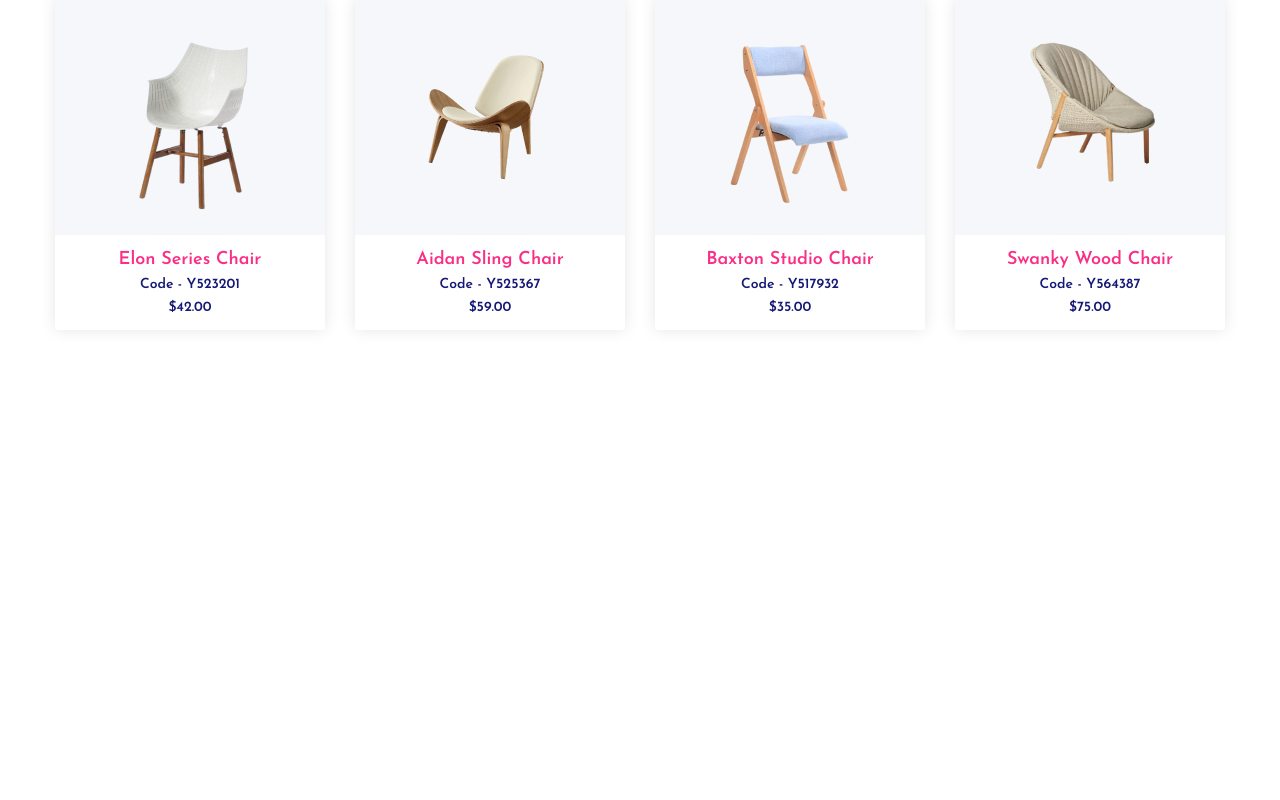
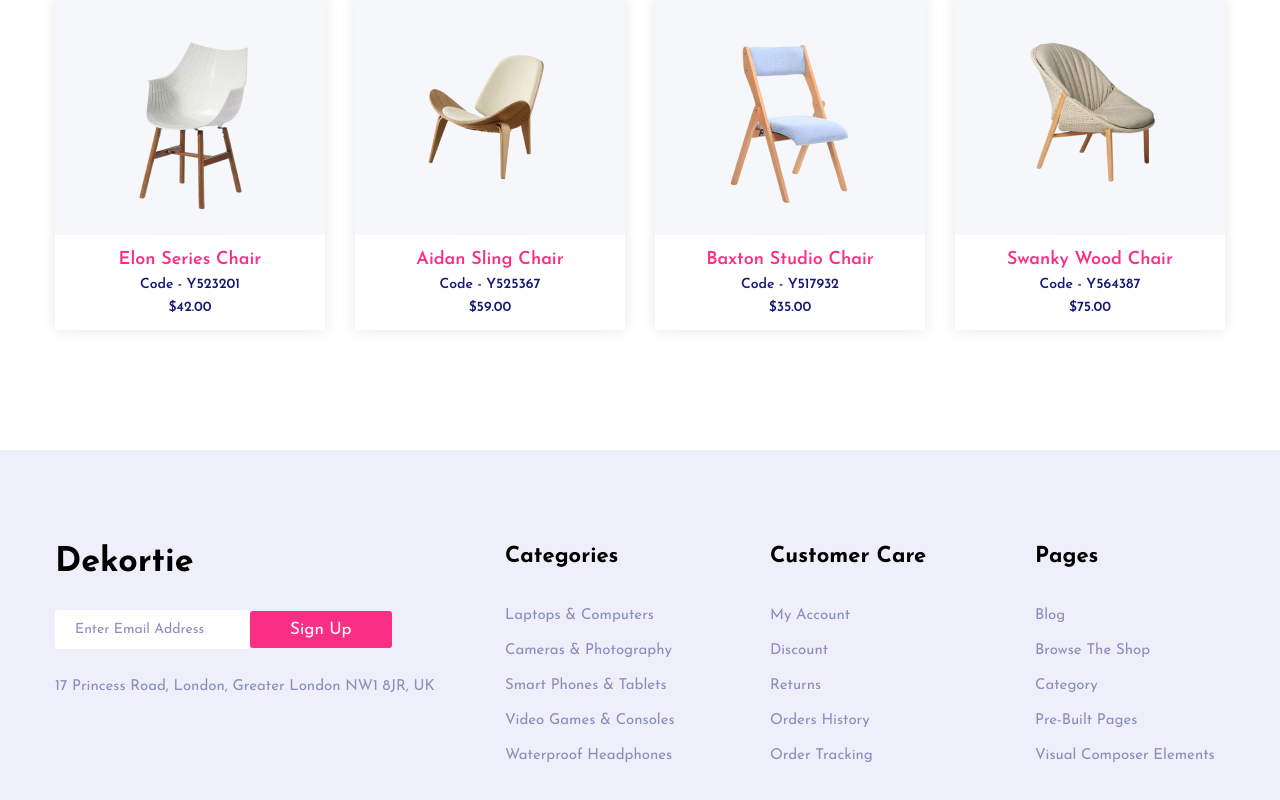
Before and after one commit to rxfr-dvpr/Dekortie-Shop, a Vue app: page / in a window 1280 px wide. Shown: the part 896-1696 px from the top of the page. Before the commit the page ends 1346 px from the top, so only its background shows below. Built offline with nearby package versions, Linux system fonts and the light colour scheme.

Commit message:
footer almost finished

```diff
--- a/src/assets/scss/main.scss
+++ b/src/assets/scss/main.scss
@@ -75,6 +75,13 @@ button {
     flex-wrap: wrap;
 }
 
+.logo-brand {
+    font-size: 34px;
+    font-weight: 700;
+    text-transform: capitalize;
+    user-select: none;
+}
+
 .heading__bar {
     .bar__contacts, .user__links {
         &-item {
--- /dev/null
+++ b/src/components/Footer.vue
@@ -0,0 +1,143 @@
+<template>
+  <footer class="footer">
+    <div class="container">
+        <div class="row">
+            <div class="footer-content">
+                <router-link to="/" class="footer-logo logo-brand">{{ store.logo }}</router-link>
+
+                <div class="footer-form">
+                    <input type="email" class="footer-email-inp"
+                    v-model="store.form.emailValue" placeholder="Enter Email Address" required>
+                    <button class="footer-btn pink-btn">{{ store.form.btnValue }}</button>
+                </div>
+
+                <p class="footer-content-txt">{{ store.form.locationTxt }}</p>
+            </div>
+
+            <div class="footer__links">
+                <div class="footer__links-item" v-for="(item, idx) in store.footerLinks" :key="idx">
+                    <p class="footer__links-item-title">{{ item.title }}</p>
+
+                    <router-link :to="link.url" class="footer__links-item-link" v-for="(link, id) in item.list" :key="id">{{ link.name }}</router-link>
+                </div>
+            </div>
+        </div>
+    </div>
+  </footer>
+
+  <div class="copyright__content">
+    <div class="container">
+        <div class="row">
+            <p class="copyright-txt"></p>
+
+
+        </div>
+    </div>
+  </div>
+</template>
+
+<script>
+import { footerStore } from "@/stores/footerStore.js";
+
+export default {
+    name: 'Footer',
+    data() {
+        return {
+            store: footerStore()
+        }
+    }
+}
+
+</script>
+
+<style lang="scss" scoped>
+
+.footer {
+    width: 100%;
+    background: var(--footer-bg);
+    padding: 95px 0;
+
+    .row {
+        justify-content: space-between;
+    }
+
+    &-content {
+        max-width: 400px;
+        width: 100%;
+        display: flex;
+        flex-direction: column;
+        align-items: flex-start;
+        row-gap: 30px;
+
+        .footer-logo {
+            color: var(--dark-color);
+        }
+
+        .footer-form {
+            max-width: max-content;
+            width: 100%;
+            display: flex;
+            align-items: center;
+
+            .footer-email-inp {
+                padding: 12px 20px;
+                background: var(--main-white);
+                border: 0;
+                border-radius: 3px;
+                color: var(--txt-purple);
+                font-size: 14px;
+                outline: none;
+
+                &::placeholder {
+                    color: var(--txt-purple);
+                }
+            }
+
+            .footer-btn {
+                padding: 10px 40px;
+            }
+        }
+
+        &-txt {
+            font-size: 15px;
+            color: var(--txt-purple);
+            text-transform: capitalize;
+        }
+    }
+
+    &__links {
+        max-width: 720px;
+        width: 100%;
+        display: flex;
+        justify-content: space-between;
+
+        &-item {
+            max-width: 190px;
+            width: 100%;
+            display: flex;
+            flex-direction: column;
+            align-items: flex-start;
+            row-gap: 20px;
+
+            &-title {
+                font-size: 22px;
+                font-weight: 700;
+                color: var(--dark-color);
+                text-transform: capitalize;
+                margin-bottom: 20px;
+            }
+
+            &-link {
+                font-size: 15px;
+                color: var(--txt-purple);
+                text-transform: capitalize;
+
+                &:hover {
+                    color: var(--main-pink);
+                }
+            }
+        }
+    }
+}
+
+</style>
--- a/src/components/Nav.vue
+++ b/src/components/Nav.vue
@@ -48,13 +48,6 @@ export default {
     justify-content: space-between;
   }
 
-  .logo-brand {
-    font-size: 34px;
-    font-weight: 700;
-    text-transform: capitalize;
-    user-select: none;
-  }
-
   &__collapse {
     max-width: max-content;
     width: 100%;
--- a/src/router/router.js
+++ b/src/router/router.js
@@ -35,8 +35,8 @@ const router = createRouter({
       component: () => import('@/views/ProductsView.vue')
     },
     {
-      path: '/login',
-      name: 'login',
+      path: '/account',
+      name: 'account',
       component: () => import('@/views/AccountView.vue')
     },
     {
--- /dev/null
+++ b/src/stores/footerStore.js
@@ -0,0 +1,89 @@
+import { defineStore } from "pinia";
+
+export const footerStore = defineStore('Footer Store', {
+    state: () => ({
+        logo: 'dekortie',
+        form: {
+            emailValue: '',
+            btnValue: 'sign up',
+            locationTxt: '17 Princess Road, London, Greater London NW1 8JR, UK'
+        },
+        footerLinks: [
+            {
+                title: 'categories',
+                list: [
+                    {
+                        name: 'laptops & computers',
+                        url: '/shop'
+                    },
+                    {
+                        name: 'cameras & photography',
+                        url: '/shop'
+                    },
+                    {
+                        name: 'smart phones & tablets',
+                        url: '/shop'
+                    },
+                    {
+                        name: 'video games & consoles',
+                        url: '/shop'
+                    },
+                    {
+                        name: 'waterproof headphones',
+                        url: '/shop'
+                    }
+                ]
+            },
+            {
+                title: 'customer care',
+                list: [
+                    {
+                        name: 'my account',
+                        url: '/account'
+                    },
+                    {
+                        name: 'discount',
+                        url: '/account'
+                    },
+                    {
+                        name: 'returns',
+                        url: '/account'
+                    },
+                    {
+                        name: 'orders history',
+                        url: '/account'
+                    },
+                    {
+                        name: 'order tracking',
+                        url: '/account'
+                    }
+                ]
+            },
+            {
+                title: 'pages',
+                list: [
+                    {
+                        name: 'blog',
+                        url: '/blog'
+                    },
+                    {
+                        name: 'browse the shop',
+                        url: '/shop'
+                    },
+                    {
+                        name: 'category',
+                        url: '/shop'
+                    },
+                    {
+                        name: 'pre-built pages',
+                        url: '/'
+                    },
+                    {
+                        name: 'visual composer elements',
+                        url: '/products'
+                    },
+                ]
+            },
+        ]
+    })
+})
--- a/src/stores/headingBarStore.js
+++ b/src/stores/headingBarStore.js
@@ -16,8 +16,8 @@ export const headingbarStore = defineStore('Heading Bar Store', {
     ],
     userLinks: [
       {
-        name: "login",
-        url: '/login',
+        name: "account",
+        url: '/account',
         icon: '<i class="fal fa-user"></i>'
       },
       {
--- a/src/views/HomeView.vue
+++ b/src/views/HomeView.vue
@@ -5,17 +5,20 @@
     <FtdProducts/>
   </main>
 
+  <Footer/>
 </template>
 
 <script>
 import Header from '@/components/HomeComponents/Header.vue'
 import FtdProducts from '@/components/HomeComponents/FtdProducts.vue'
+import Footer from '@/components/Footer.vue'
 
 export default {
   name: 'Home View',
   components: {
     Header,
-    FtdProducts
+    FtdProducts,
+    Footer
   }
 }
 
```
